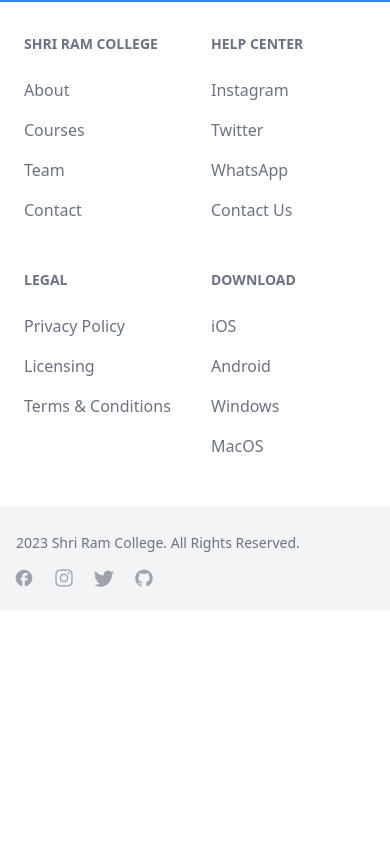
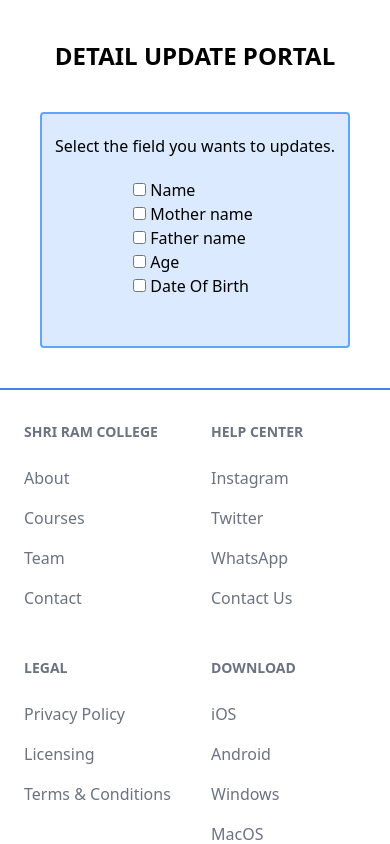
Before and after one commit to mandorakannu/shri-ram-client, a React (Vite) app: page /editDetails in a window 390 px wide. Shown: the top 844 px of the page. Built offline with nearby package versions, Linux system fonts and the light colour scheme.

Commit message:
Create student edit details page and fix fee portal not to be a default export and create a comman exporter file for student component.

```diff
--- a/src/App.tsx
+++ b/src/App.tsx
@@ -5,12 +5,15 @@
 import { Route, Routes } from "react-router-dom";
 import AOS from "aos";
 import "aos/dist/aos.css";
-import { Students } from "@components/pages/students/Students";
-import { Result } from "@components/pages/students/Result";
-import { TimeTable } from "@components/pages/students/TimeTable";
-import { Syllabus } from "@components/pages/students/Syllabus";
-import { StudentComplain } from "@components/pages/students/StudentComplain";
-import FeePortal from "@components/pages/students/FeePortal";
+import {
+  Result,
+  TimeTable,
+  Syllabus,
+  StudentComplain,
+  FeePortal,
+  StudentEditDetails,
+  Students,
+} from "@components/pages/students/CommanExporter";
 
 export function App() {
   AOS.init({ once: true });
@@ -26,6 +29,7 @@
         <Route path="/syllabus" element={<Syllabus />} />
         <Route path="/complain" element={<StudentComplain />} />
         <Route path="/portal" element={<FeePortal />} />
+        <Route path="/editDetails" element={<StudentEditDetails />} />
       </Routes>
       <Footer />
     </>
--- /dev/null
+++ b/src/assets/functions/showStudentEditFields.ts
@@ -0,0 +1,35 @@
+let name, motherName, fatherName, age, dob;
+
+const showStudentName = () => {
+  name = document.getElementById("studentNameUpdate");
+  if (!name) return new Error("No element found");
+  name.classList.toggle("hidden");
+};
+const showMotherName = () => {
+  motherName = document.getElementById("motherNameUpdate");
+  if (!motherName) return new Error("No element found");
+  motherName.classList.toggle("hidden");
+};
+const showFatherName = () => {
+  fatherName = document.getElementById("fatherNameUpdate");
+  if (!fatherName) return new Error("No element found");
+  fatherName.classList.toggle("hidden");
+};
+const showAge = () => {
+  age = document.getElementById("ageUpdate");
+  if (!age) return new Error("No element found");
+  age.classList.toggle("hidden");
+};
+const showDateOfBirth = () => {
+  dob = document.getElementById("dobUpdate");
+  if (!dob) return new Error("No element found");
+  dob.classList.toggle("hidden");
+};
+
+export {
+  showStudentName,
+  showMotherName,
+  showFatherName,
+  showAge,
+  showDateOfBirth,
+};
--- /dev/null
+++ b/src/components/pages/students/CommanExporter.tsx
@@ -0,0 +1,17 @@
+import { Result } from "./Result";
+import { TimeTable } from "./TimeTable";
+import { Syllabus } from "./Syllabus";
+import { StudentComplain } from "./StudentComplain";
+import { FeePortal } from "./FeePortal";
+import { StudentEditDetails } from "./StudentEditDetails";
+import { Students } from "./Students";
+
+export {
+  Result,
+  TimeTable,
+  Syllabus,
+  StudentComplain,
+  FeePortal,
+  StudentEditDetails,
+  Students,
+};
--- a/src/components/pages/students/FeePortal.tsx
+++ b/src/components/pages/students/FeePortal.tsx
@@ -1,7 +1,7 @@
 import { useLinks } from "@hooks/useLinks";
 import { IKContext, IKImage } from "imagekitio-react";
 
-export default function FeePortal() {
+export function FeePortal() {
   const { urlEndPoint, images } = useLinks();
   return (
     <>
--- /dev/null
+++ b/src/components/pages/students/StudentEditDetails.tsx
@@ -0,0 +1,247 @@
+import axios from "axios";
+import { ChangeEvent, FormEvent, useState } from "react";
+import {
+  showAge,
+  showDateOfBirth,
+  showFatherName,
+  showMotherName,
+  showStudentName,
+} from "@functions/showStudentEditFields";
+
+export function StudentEditDetails() {
+  const [submit, setSubmitBtn] = useState("Submit");
+  const [studentDetails, setStudentDetails] = useState({
+    name: "",
+    motherName: "",
+    fatherName: "",
+    age: "",
+    dateOfBirth: "",
+  });
+  const onChangeHandler = (e: ChangeEvent<HTMLInputElement>) => {
+    const { name, value } = e.target;
+    setStudentDetails({ ...studentDetails, [name]: value });
+  };
+  let studentNameCheck,
+    motherNameCheck,
+    fatherNameCheck,
+    ageCheck,
+    dobCheck,
+    submitButton;
+  const showSubmitButton = () => {
+    studentNameCheck = document.getElementById(
+      "studentNameCheck"
+    ) as HTMLInputElement;
+    motherNameCheck = document.getElementById(
+      "motherNameCheck"
+    ) as HTMLInputElement;
+    fatherNameCheck = document.getElementById(
+      "fatherNameCheck"
+    ) as HTMLInputElement;
+    ageCheck = document.getElementById("ageCheck") as HTMLInputElement;
+    dobCheck = document.getElementById("dobCheck") as HTMLInputElement;
+    submitButton = document.getElementById("submitButton") as HTMLButtonElement;
+    if (
+      !studentNameCheck ||
+      !motherNameCheck ||
+      !fatherNameCheck ||
+      !ageCheck ||
+      !dobCheck ||
+      !submitButton
+    )
+      return new Error("Element is not found");
+    if (
+      studentNameCheck.checked ||
+      motherNameCheck.checked ||
+      fatherNameCheck.checked ||
+      ageCheck.checked ||
+      dobCheck.checked
+    ) {
+      submitButton.classList.remove("hidden");
+    } else {
+      submitButton.classList.add("hidden");
+    }
+  };
+  const { name, motherName, fatherName, age, dateOfBirth } = studentDetails;
+  const [newStudentName, newFatherName, newMotherName, newAge, newDateOfBirth] =
+    [name, fatherName, motherName, age, dateOfBirth];
+  const submitRequest = async (e: FormEvent<HTMLFormElement>) => {
+    e.preventDefault();
+    const [
+      oldStudentName,
+      oldMotherName,
+      oldFatherName,
+      oldAge,
+      oldDateOfBirth,
+    ] = [name, motherName, fatherName, age, dateOfBirth];
+    try {
+      if (
+        newStudentName ||
+        newMotherName ||
+        newFatherName ||
+        newAge ||
+        newDateOfBirth
+      ) {
+        const res = await axios.post("/api/studentUpdateDetails", {
+          oldStudentName,
+          oldFatherName,
+          oldMotherName,
+          oldAge,
+          oldDateOfBirth,
+          newStudentName,
+          newMotherName,
+          newFatherName,
+          newAge,
+          newDateOfBirth,
+        });
+        if (!res || res.status !== 200) {
+          alert("Something went wrong!");
+          setSubmitBtn("Submit");
+        } else {
+          alert("Details will be verified by teachers.");
+          setSubmitBtn("Submit");
+        }
+      } else {
+        alert("Enter some data first!");
+        setSubmitBtn("Submit");
+      }
+    } catch (error) {
+      alert("Something went wrong");
+      setSubmitBtn("Submit");
+    }
+  };
+  return (
+    <>
+      <h1 className="text-center font-bold uppercase text-2xl my-10">
+        Detail Update Portal
+      </h1>
+      <div className="bg-blue-100 m-10 border-2 border-blue-400 rounded">
+        <h1 className="text-center font-sans my-5">
+          Select the field you wants to updates.
+        </h1>
+        <div className="max-sm:grid max-sm:place-content-center flex justify-evenly">
+          <form method="post" onSubmit={submitRequest}>
+            <input
+              type="checkbox"
+              name="studentName"
+              id="studentNameCheck"
+              className="accent-green-300"
+              onClick={() => {
+                showStudentName();
+                showSubmitButton();
+              }}
+            />
+            <span className="mx-1">Name</span>
+          </form>
+          <div className="">
+            <input
+              type="checkbox"
+              name="studentName"
+              id="motherNameCheck"
+              className="accent-green-300"
+              onClick={() => {
+                showMotherName();
+                showSubmitButton();
+              }}
+            />
+            <span className="mx-1 ">Mother name</span>
+          </div>
+          <div className="">
+            <input
+              type="checkbox"
+              name="studentName"
+              id="fatherNameCheck"
+              className="accent-green-300"
+              onClick={() => {
+                showFatherName();
+                showSubmitButton();
+              }}
+            />
+            <span className="mx-1 ">Father name</span>
+          </div>
+          <div className="">
+            <input
+              type="checkbox"
+              name="studentName"
+              id="ageCheck"
+              className="accent-green-300"
+              onClick={() => {
+                showAge();
+                showSubmitButton();
+              }}
+            />
+            <span className="mx-1 ">Age</span>
+          </div>
+          <div className="">
+            <input
+              type="checkbox"
+              name="studentName"
+              id="dobCheck"
+              className="accent-green-300"
+              onClick={() => {
+                showDateOfBirth();
+                showSubmitButton();
+              }}
+            />
+            <span className="mx-1">Date Of Birth</span>
+          </div>
+        </div>
+        <div className="flex justify-center flex-col max-sm:justify-center items-center lg:mt-6 gap-6 my-6">
+          <input
+            type="text"
+            name="studentName"
+            id="studentNameUpdate"
+            placeholder="Enter your name"
+            className="hidden px-3 py-2"
+            value={name}
+            onChange={onChangeHandler}
+          />
+          <input
+            type="text"
+            name="motherName"
+            id="motherNameUpdate"
+            placeholder="Enter your mother name"
+            className="hidden px-3 py-2"
+            value={motherName}
+            onChange={onChangeHandler}
+          />
+          <input
+            type="text"
+            name="fatherName"
+            id="fatherNameUpdate"
+            placeholder="Enter your father name"
+            className="hidden px-3 py-2"
+            value={fatherName}
+            onChange={onChangeHandler}
+          />
+          <input
+            type="text"
+            name="age"
+            id="ageUpdate"
+            placeholder="Enter your age"
+            className="hidden px-3 py-2"
+            value={age}
+            onChange={onChangeHandler}
+          />
+          <input
+            type="text"
+            name="dateOfBirth"
+            id="dobUpdate"
+            placeholder="Enter your date of birth"
+            className="hidden px-3 py-2"
+            value={dateOfBirth}
+            onChange={onChangeHandler}
+          />
+        </div>
+        <div className="flex flex-row justify-center items-center">
+          <button
+            type="submit"
+            className="hidden border-2 my-3 border-blue-500 bg-blue-400 text-white px-1 py-2 rounded w-20"
+            id="submitButton"
+          >
+            {submit}
+          </button>
+        </div>
+      </div>
+    </>
+  );
+}
```
